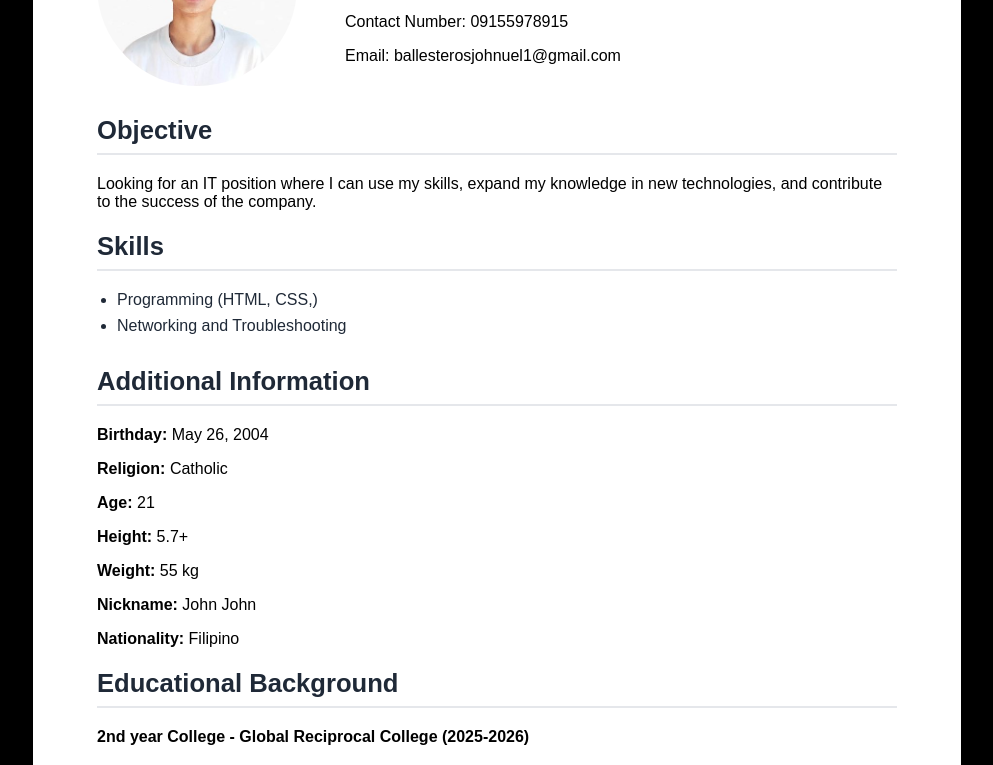
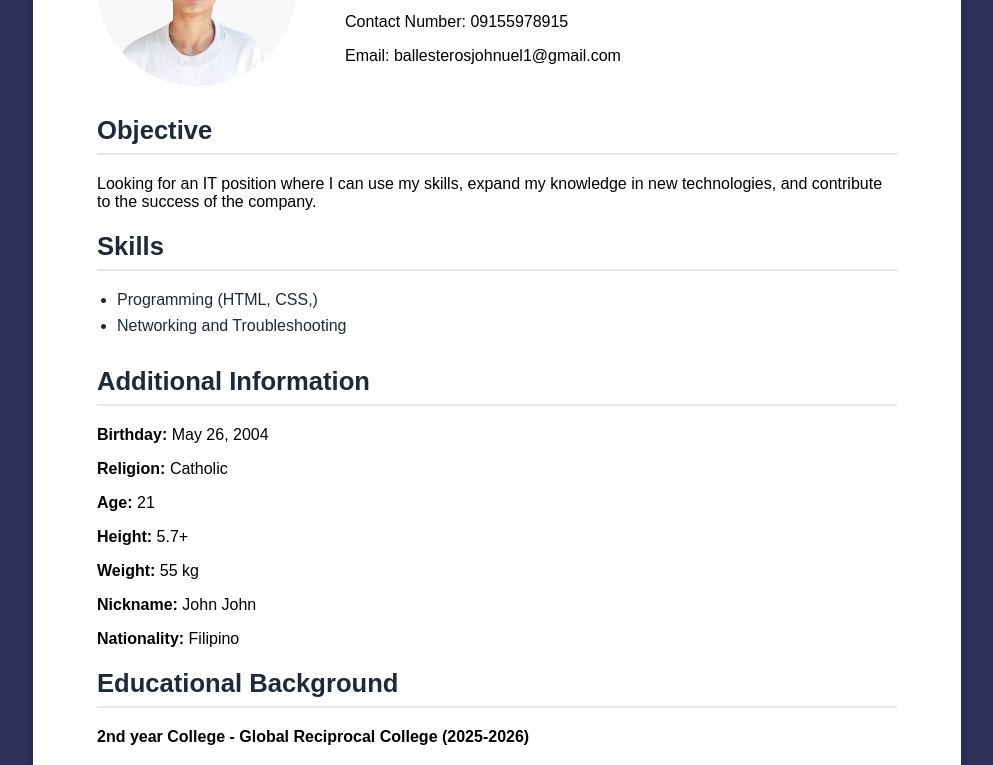
Before and after one commit to aki03-arch/ACTIVITY-2-RESUME---Johnuel-A-Ballesteros.-, a plain HTML site: page index.html in a window 1280 px wide. Shown: the part 166-931 px from the top of the page, without its empty margins (143-1136 px from the left). Drawn offline with Linux system fonts and the light colour scheme.

Commit message:
Update index.html

```diff
--- a/index.html
+++ b/index.html
@@ -7,7 +7,7 @@
     <style>
         body {
             font-family: Arial, Helvetica, sans-serif;
-            background-color: #000000;
+            background-color: #2d325c;
             display: flex;
             justify-content: center;
             align-items: center;
```
